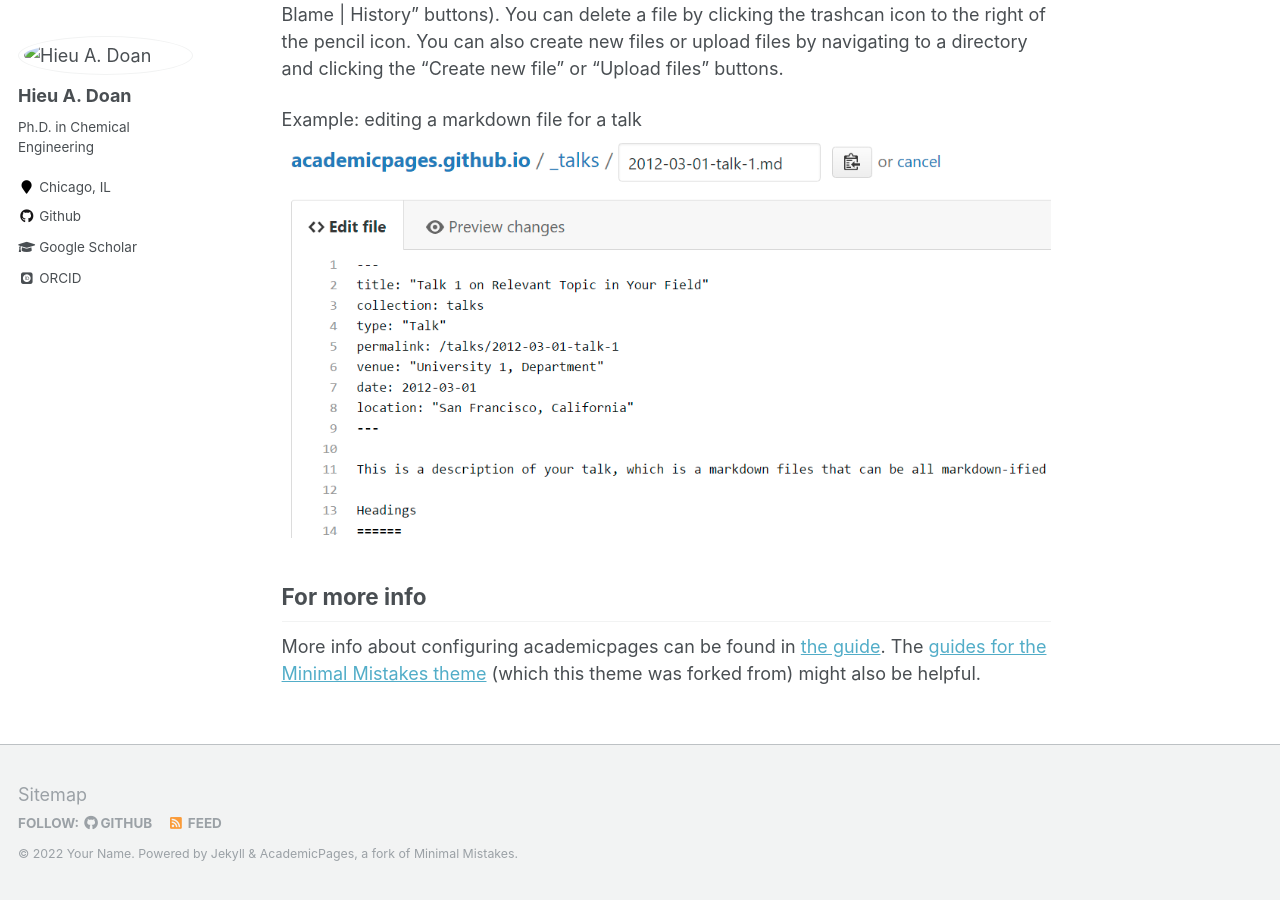
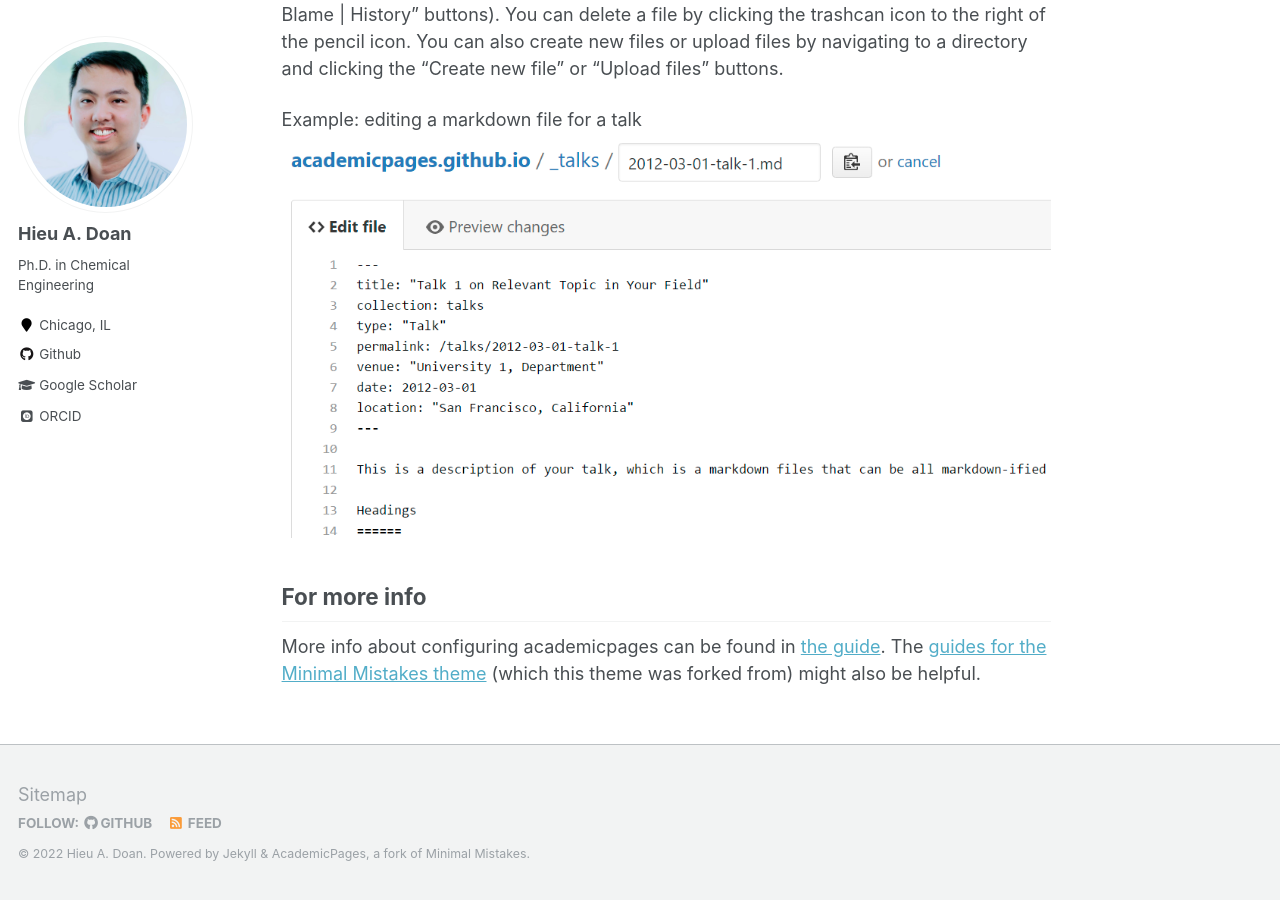
Before and after one commit to hieuadoan/hieuadoan.github.io, a Jekyll site: the page built from _pages/about.md, in a window 1280 px wide and 900 px high, scrolled down 2463 px. Built offline with Jekyll 4.4.1, drawn with Linux system fonts in a browser that asks for light colours; some web fonts are replaced.

Commit message:
minor update

```diff
--- a/_config.yml
+++ b/_config.yml
@@ -9,11 +9,11 @@
 locale                   : "en-US"
 title                    : "Hieu A. Doan"
 title_separator          : "-"
-name                     : &name "Your Name"
+name                     : &name "Hieu A. Doan"
 description              : &description "personal description"
-url                      : https://academicpages.github.io # the base hostname & protocol for your site e.g. "https://mmistakes.github.io"
+url                      : https://hieuadoan.github.io # the base hostname & protocol for your site e.g. "https://mmistakes.github.io"
 baseurl                  : "" # the subpath of your site, e.g. "/blog"
-repository               : "academicpages/academicpages.github.io"
+repository               : "hieuadoan.github.io"
 teaser                   :  # filename of teaser fallback teaser image placed in /images/, .e.g. "500x300.png"
 breadcrumbs              : false # true, false (default)
 words_per_minute         : 160
@@ -81,12 +81,12 @@
 # Site Author
 author:
   name             : "Hieu A. Doan"
-  avatar           : "images/profilePic.jpg"
+  avatar           : "profilePic.jpg"
   bio              : "Ph.D. in Chemical Engineering"
   location         : "Chicago, IL"
   employer         :
   pubmed           : #"https://www.ncbi.nlm.nih.gov/pubmed/?term=john+snow"
-  googlescholar    : "http://yourfullgooglescholarurl.com"
+  googlescholar    : ""
   email            :
   researchgate     :  # example: "https://www.researchgate.net/profile/yourprofile"
   uri              :
@@ -96,7 +96,7 @@
   flickr           :
   facebook         :
   foursquare       :
-  github           : "academicpages"
+  github           : ""
   google_plus      :
   keybase          :
   instagram        :
```
